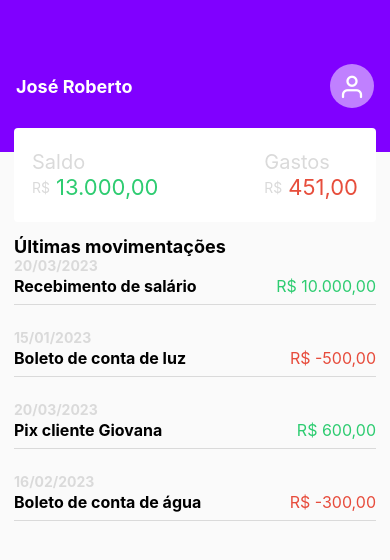
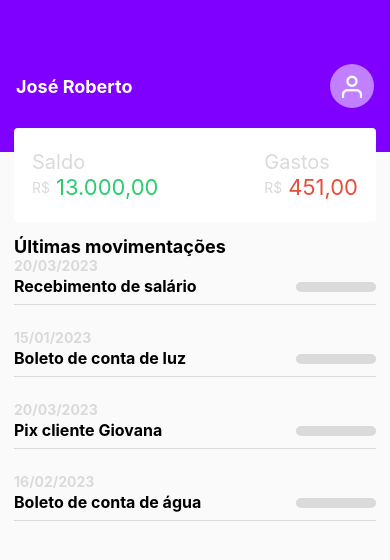
Before and after one commit to JrzenonDev/app-finance, a React Native app: screen / in a window 390 px wide. Shown: the top 560 px of the page. Built offline with nearby package versions, Linux system fonts and the light colour scheme.

Commit message:
feat: adding functionality to show and hide expenses values

```diff
--- a/src/components/Moviments/index.js
+++ b/src/components/Moviments/index.js
@@ -1,14 +1,20 @@
+import { useState } from "react";
 import { StyleSheet, Text, TouchableOpacity, View } from "react-native";
 
 export function Moviments({ data }) {
+  const [showValue, setShowValue] = useState(false)
   return (
-    <TouchableOpacity style={styles.container}>
+    <TouchableOpacity style={styles.container} onPress={ () => setShowValue(!showValue) }>
       <Text style={styles.date}>{data.date}</Text>
       <View style={styles.content}>
         <Text style={styles.label}>{data.label}</Text>
-        <Text style={data.type === 1 ? styles.value : styles.expanses}>
+        {showValue ? (
+          <Text style={data.type === 1 ? styles.value : styles.expanses}>
           {data.type === 1 ? `R$ ${data.value}` : `R$ -${data.value}`}
         </Text>
+        ) : (
+          <View style={styles.skeleton} />
+        )}
       </View>
     </TouchableOpacity>
   );
@@ -43,4 +49,11 @@
     fontSize: 16,
     color: "#e74c3c",
   },
+  skeleton: {
+    marginTop: 6,
+    width: 80,
+    height: 10,
+    backgroundColor: '#dadada',
+    borderRadius: 9
+  }
 });
```
